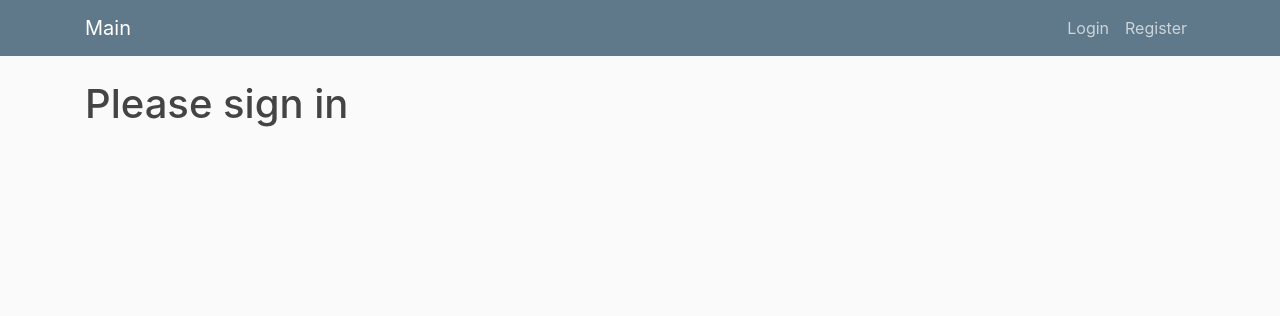
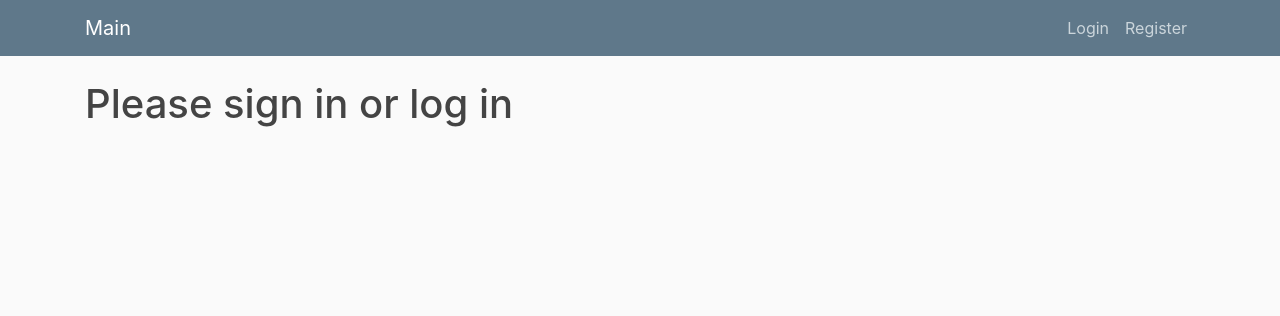
Before and after one commit to iuliia-il/semestr_project, a Flask app: page / in a window 1280 px wide. Shown: the top 316 px of the page. Run offline with Flask 2, Linux system fonts and the light colour scheme; some libraries are stand-ins or nearby versions.

Commit message:
Update home.html

```diff
--- a/main/templates/home.html
+++ b/main/templates/home.html
@@ -1,4 +1,4 @@
 {% extends "layout.html" %}
 {% block content %}
- <h1>Please sign in</h1>
+ <h1>Please sign in or log in</h1>
 {% endblock content %}
```
